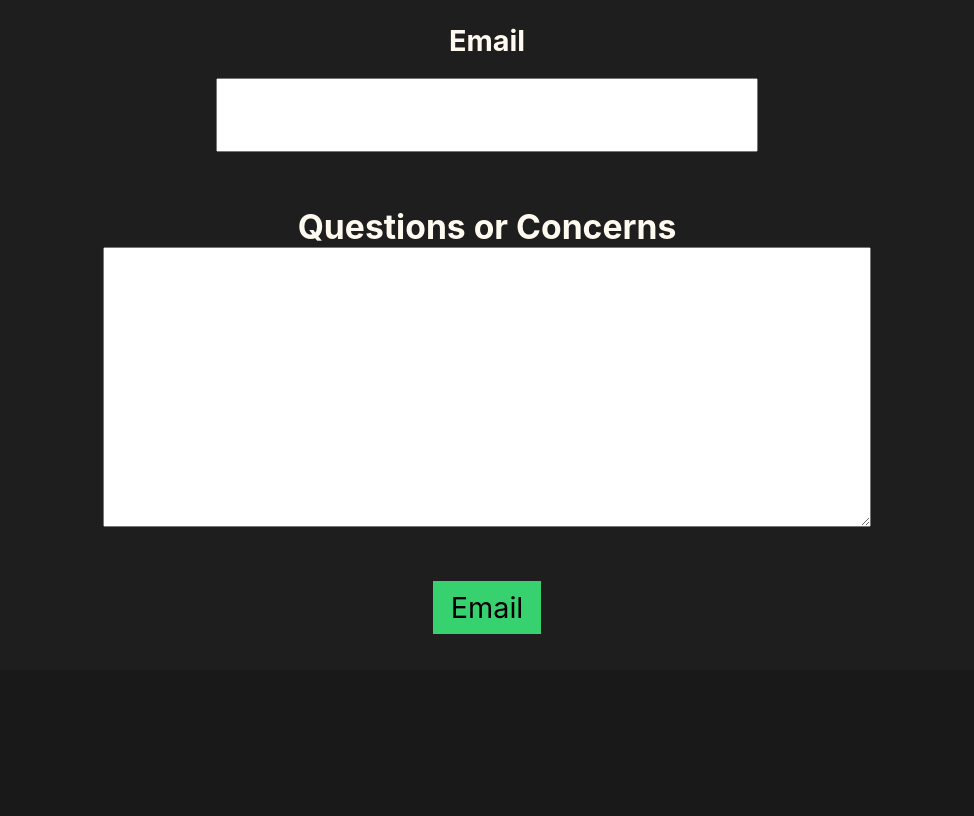
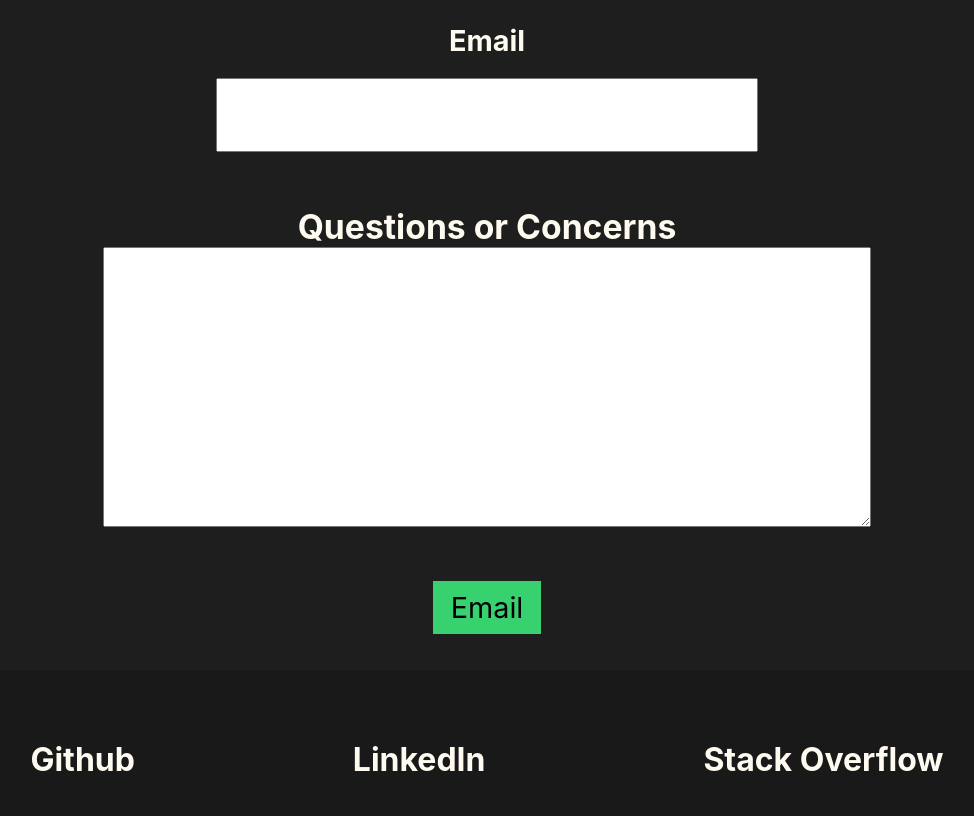
Before and after one commit to johnclimie/UpdatedPortfolio2022, a plain HTML site: page index.html in a window 1280 px wide. Shown: the part 5083-5899 px from the top of the page, without its empty margins (153-1127 px from the left). Before the commit the page ends 5792 px from the top, so only its background shows below. Drawn offline with Linux system fonts and the light colour scheme.

Commit message:
Added footer/social links

```diff
--- a/index.html
+++ b/index.html
@@ -181,5 +181,11 @@
 
         </form>
     </section>
+
+    <section id="footer">
+        <a>Github</a>
+        <a>LinkedIn</a>
+        <a>Stack Overflow</a>
+    </section>
 </body>
 </html>
--- a/style.css
+++ b/style.css
@@ -398,6 +398,18 @@ body {
     text-align: center;
 }
 
+#footer {
+    display: flex;
+    justify-content: space-around;
+    margin: 3%;
+}
+
+#footer a {
+    font-size: 2rem;
+    font-weight: bolder;
+    padding: 3%;
+}
+
 @media (max-width: 900px) {
     .logo-text {
         font-size: 2rem;
```
